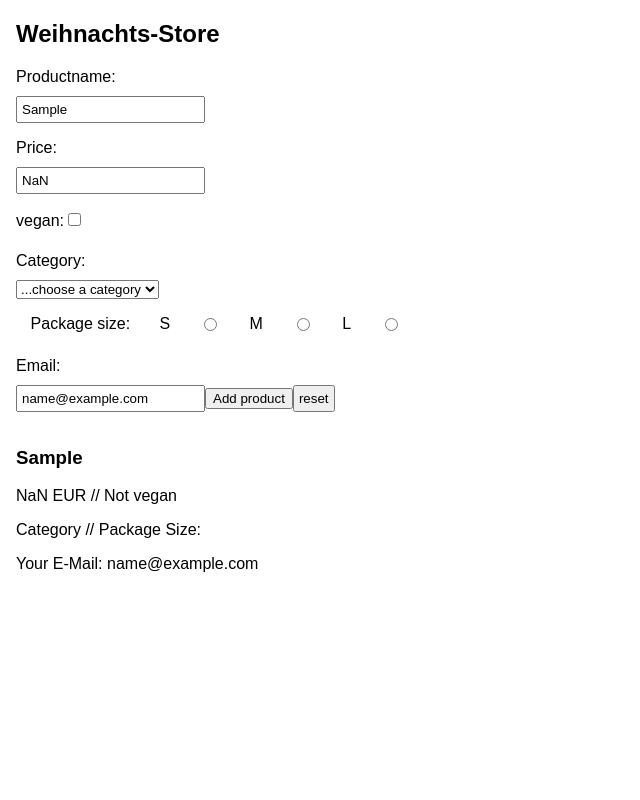
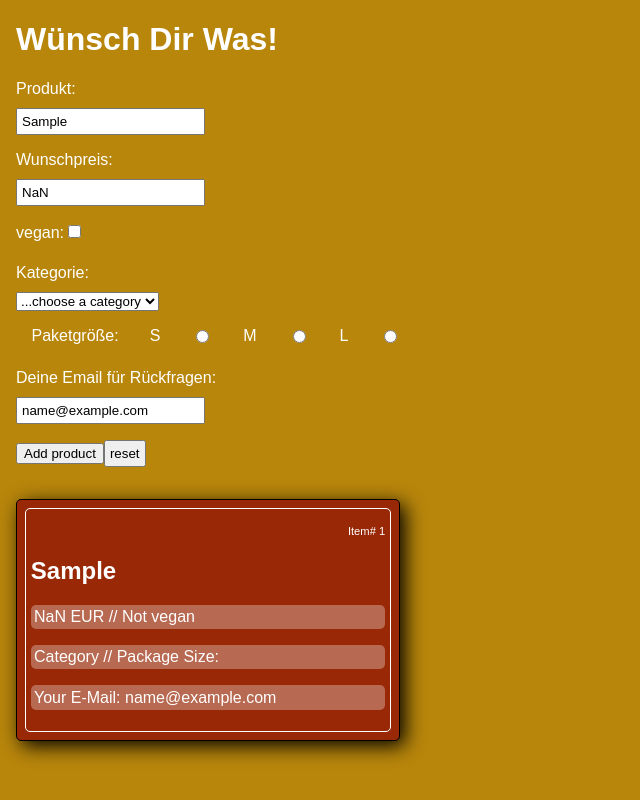
Before and after one commit to thomasmueller87/xmas-factory, a React (Vite) app: page / in a window 1280 px wide. Both pictures are taken after typing "Sample", "Sample", "name@example.com" into the empty fields and a click on the button "Add product". Shown: the whole page, without its empty margins (0-640 px from the left). Built offline with nearby package versions, Linux system fonts and the light colour scheme.

Commit message:
Cards working, littlestyling

```diff
--- a/src/App.css
+++ b/src/App.css
@@ -5,4 +5,5 @@
 body {
   font-family: sans-serif;
   margin-left: 1rem;
+  background: darkgoldenrod;
 }
--- a/src/App.jsx
+++ b/src/App.jsx
@@ -41,9 +41,9 @@ function App() {
   return (
     <>
       <Container className="App">
-        <h2>Weihnachts-Store</h2>
+        <h1>Wünsch Dir Was!</h1>
         <form onSubmit={handleSubmit}>
-          <label htmlFor="name">Productname: </label>
+          <label htmlFor="name">Produkt: </label>
           <input
             type="text"
             name="name"
@@ -51,7 +51,7 @@ function App() {
             onChange={handleChange}
             value={product.name}
           />
-          <label htmlFor="price">Price: </label>
+          <label htmlFor="price">Wunschpreis: </label>
           <input
             type="text"
             name="price"
@@ -69,7 +69,7 @@ function App() {
               checked={product.isVegan}
             />
           </label>
-          <label htmlFor="category">Category: </label>
+          <label htmlFor="category">Kategorie: </label>
           <select
             name="category"
             id="category"
@@ -84,7 +84,7 @@ function App() {
             <option value="tools">Tools</option>
           </select>
           <label htmlFor="packageSize" className="package">
-            Package size:
+            Paketgröße:
             <label htmlFor="packageSize">S</label>
             <input
               type="radio"
@@ -113,7 +113,7 @@ function App() {
               checked={product.packageSize === "L"}
             />
           </label>
-          <label htmlFor="email">Email: </label>
+          <label htmlFor="email">Deine Email für Rückfragen: </label>
           <input
             type="text"
             name="email"
@@ -121,13 +121,16 @@ function App() {
             onChange={handleChange}
             value={product.email}
           />
-          <button>Add product</button>
-          <input type="reset" value="reset" onClick={handleReset} />
+          <div>
+            <button>Add product</button>
+            <input type="reset" value="reset" onClick={handleReset} />
+          </div>
         </form>
 
         {products.map((product, index) => (
           <Product
             key={index}
+            index={index}
             name={product.name}
             price={product.price}
             isVegan={product.isVegan}
@@ -143,6 +146,9 @@ function App() {
 export default App;
 const Container = styled.div`
   max-width: 25rem;
+  color: white;
+  h2 {
+  }
 
   label {
     display: block;
--- a/src/components/Product.jsx
+++ b/src/components/Product.jsx
@@ -1,18 +1,59 @@
-function Product({ name, price, isVegan, category, packageSize, email }) {
+import styled from "styled-components";
+
+function Product({
+  index,
+  name,
+  price,
+  isVegan,
+  category,
+  packageSize,
+  email,
+}) {
   return (
     <>
-      <section>
-        <h3>{name}</h3>
-        <p>
-          {price} EUR // {isVegan ? "Veggie" : "Not vegan"}
-        </p>
-        <p>
-          Category {category} // Package Size: {packageSize}
-        </p>
-        <p>Your E-Mail: {email}</p>
-      </section>
+      <SectionStyle>
+        <WhiteBorder>
+          <ItemNoStyle>Item# {index + 1}</ItemNoStyle>
+          <h2>{name}</h2>
+          <DataStyle>
+            {price} EUR // {isVegan ? "Veggie" : "Not vegan"}
+          </DataStyle>
+          <DataStyle>
+            Category {category} // Package Size: {packageSize}
+          </DataStyle>
+          <DataStyle>Your E-Mail: {email}</DataStyle>
+        </WhiteBorder>
+      </SectionStyle>{" "}
     </>
   );
 }
 
 export default Product;
+
+const SectionStyle = styled.section`
+  border: 1px black solid;
+  border-radius: 5px;
+  padding: 0.5rem;
+  margin: 1rem;
+  margin-left: 0;
+  background: #982806;
+  color: white;
+  box-shadow: 5px 5px 20px black;
+`;
+
+const WhiteBorder = styled.div`
+  border: white 1px solid;
+  padding: 0.3rem;
+  border-radius: 5px;
+`;
+
+const ItemNoStyle = styled.p`
+  font-size: 0.7rem;
+  text-align: right;
+`;
+
+const DataStyle = styled.p`
+  background: rgba(255, 255, 255, 0.3);
+  padding: 0.2rem;
+  border-radius: 5px;
+`;
```
